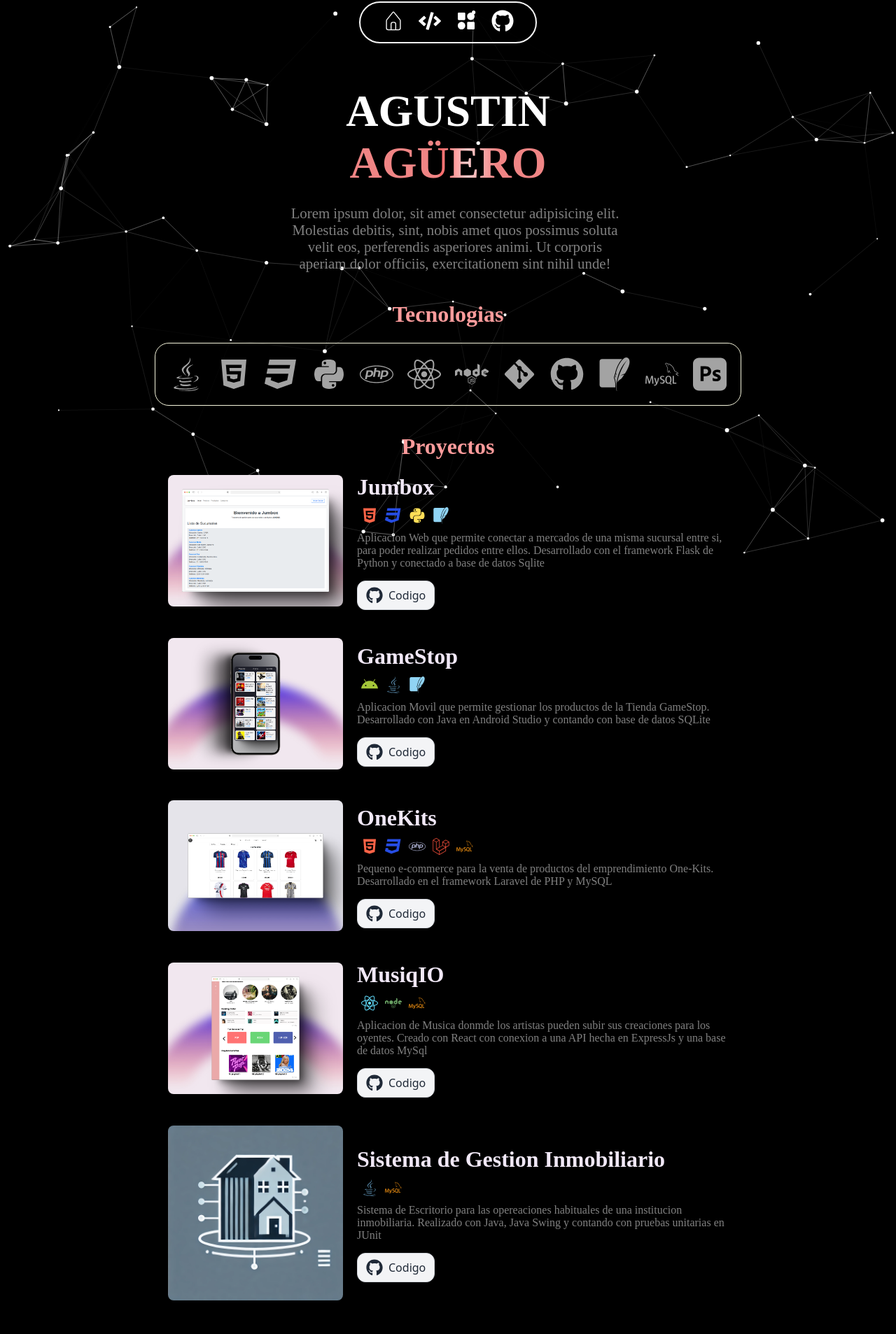
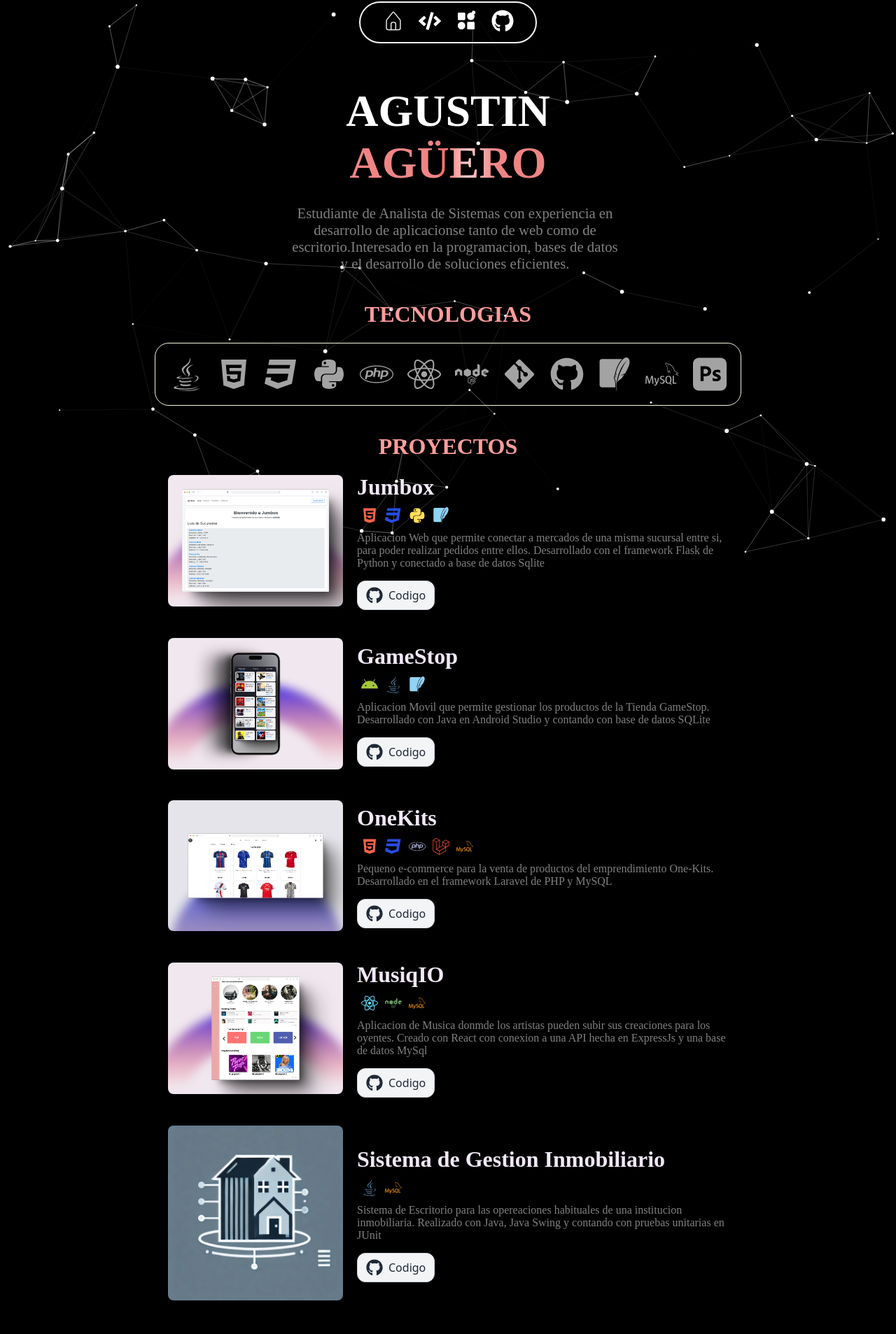
Before and after one commit to agusaguerom/portfolio, a React (Vite) app: page / in a window 1280 px wide. Shown: the part 8-1915 px from the top of the page at 70% size. Before the commit the page ends 1871 px from the top, so only its background shows below. Built offline with nearby package versions, Linux system fonts and the light colour scheme.

Commit message:
Sobre Mi

```diff
--- a/src/pages/Home.css
+++ b/src/pages/Home.css
@@ -88,12 +88,12 @@ span {
 
 
 
-.tituloTecnologias, .tituloProyectos
+.tituloTecnologias, .tituloProyectos, .tituloAcerca
 {
     text-align: center;
     color: #ff9c9c;
 }
 
-.tituloProyectos{
+.tituloProyectos, .tituloAcerca{
     margin-top: 40px;
 }
--- a/src/pages/Home.jsx
+++ b/src/pages/Home.jsx
@@ -1,6 +1,8 @@
 import "./Home.css";
 import Tecnologias from "../components/Tecnologias/Tecnologias";
 import Projects from "../components/Projects/Projects";
+import { FaUserPen } from "react-icons/fa6";
+
 export default function Home() {
     return (
         <>
@@ -12,20 +14,24 @@ export default function Home() {
 
                 <div className="containerMain">
                     <p className="parrafoNombre">
-                        Lorem ipsum dolor, sit amet consectetur adipisicing elit. Molestias debitis, sint, nobis amet quos possimus soluta velit eos, perferendis asperiores animi. Ut corporis aperiam dolor officiis, exercitationem sint nihil unde!
+                        Estudiante de Analista de Sistemas con experiencia en desarrollo de aplicacionse tanto de web como de escritorio.Interesado en la programacion, bases de datos y el desarrollo de soluciones eficientes.
                     </p>
                 </div>
 
                 {/* Nuevo contenedor para elementos adicionales */}
                 <div className="Tecnologias" id="tecnologias">
-                    <h1 className="tituloTecnologias">Tecnologias</h1>
+                    <h1 className="tituloTecnologias">TECNOLOGIAS</h1>
 
                     <Tecnologias/>
                 </div>
 
                 <div className="Proyectos" id="proyectos">
-                    <h1 className="tituloProyectos">Proyectos</h1>
+                    <h1 className="tituloProyectos">PROYECTOS</h1>
                         <Projects/>
+                </div>
+
+                <div className="Proyectos" id="proyectos">
+                    <h1 className="tituloAcerca"> <FaUserPen size={25}/>  Sobre mi</h1>
                 </div>
             </div>
         </>
```
